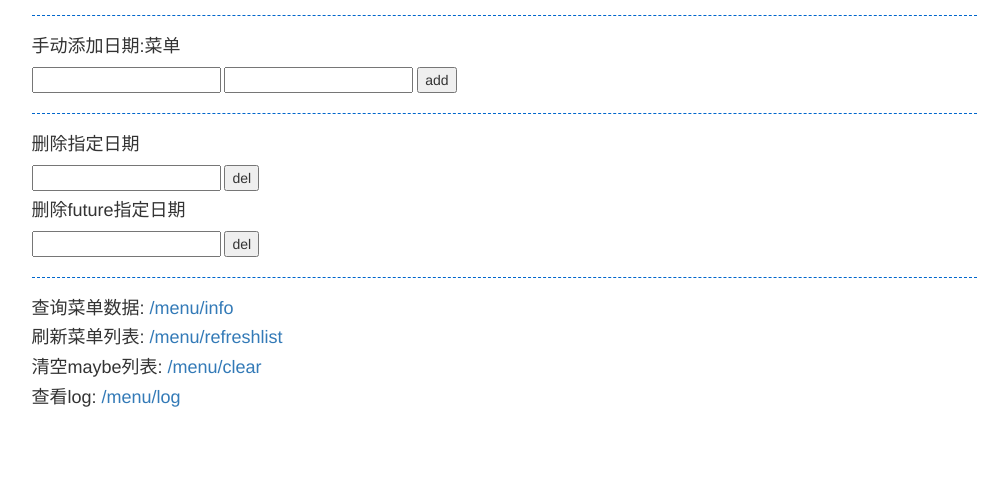
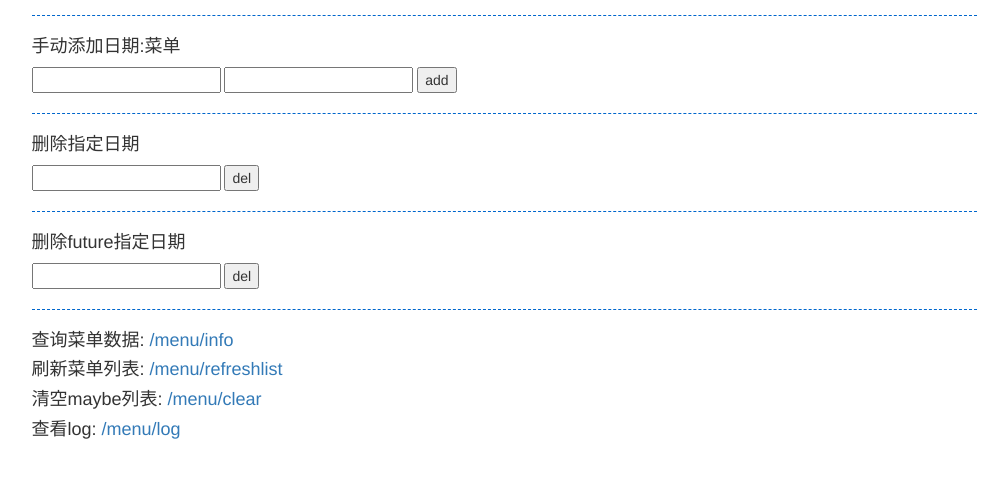
Before and after one commit to arcsun/neteaseMenu, a Flask app: page /menu/manage/hzmenu in a window 1280 px wide. Shown: the part 149-627 px from the top of the page, without its empty margins (136-1144 px from the left). Run offline with Flask 2, Linux system fonts and the light colour scheme; some libraries are stand-ins or nearby versions.

```diff
--- a/templates/manage.html
+++ b/templates/manage.html
@@ -39,6 +39,8 @@
                 <input type="submit" value="del" />
             </form>
 
+            <hr style="height:1px;border:none;border-top:1px dashed #0066CC;" />
+
             <h4>删除future指定日期</h4>
             <form action="/menu/delfuture/151300" method="post">
                 <input type="text" name="day" />
```
